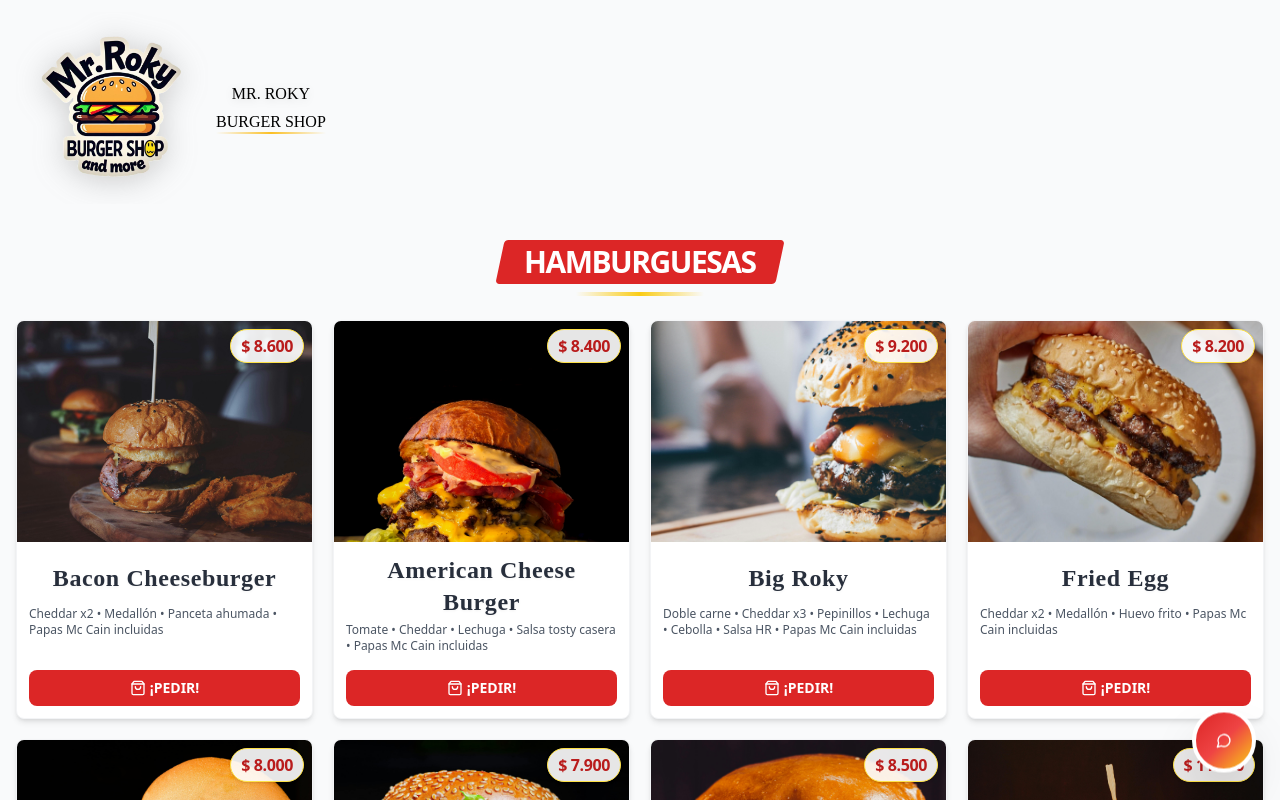
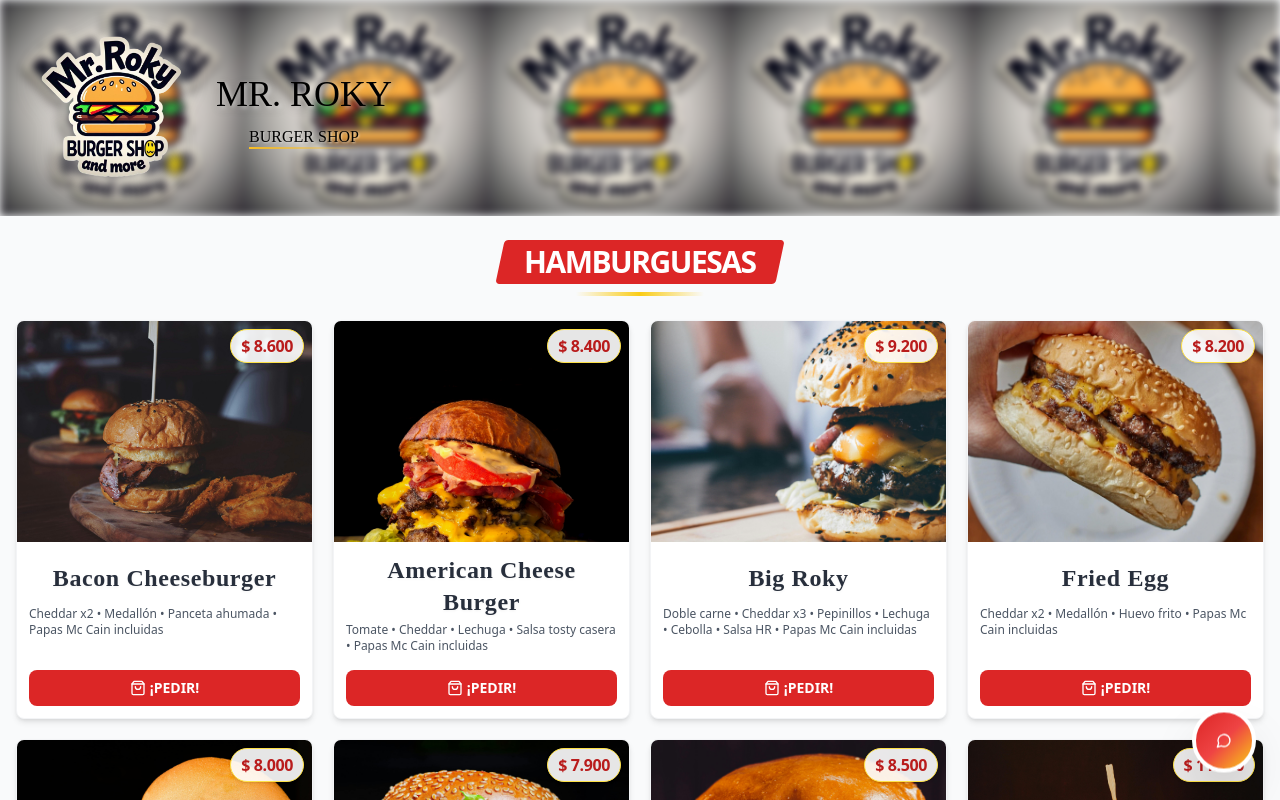
Before and after one commit to LeoGittt/menuHamurguesa, a Next.js app: page / in a window 1280 px wide. Shown: the top 800 px of the page. Built offline with nearby package versions, Linux system fonts and the light colour scheme; a web font is replaced by a local one.

Commit message:
Update page.tsx

```diff
--- a/app/page.tsx
+++ b/app/page.tsx
@@ -449,11 +449,17 @@ export default function MobileFriendlyBurgerMenu() {
     >
       {/* Header - Más elegante con sombras sutiles */}
       <header
-        className={`sticky top-0 z-40 bg-gray-50 transition-all duration-75 ${
+        className={`sticky top-0 z-40 transition-all duration-75 relative overflow-hidden ${
           isHeaderSmall ? "py-1 shadow-md" : "py-3"
         }`}
       >
-        <div className="container mx-auto px-4">
+        {/* Fondo con imagen repetida y desenfoque */}
+        <div
+          className="absolute inset-0 bg-[url('/foto.jpg')] bg-repeat-x bg-[size:auto_100%] filter blur-sm"
+          style={{ zIndex: -1 }}
+        ></div>
+
+        <div className="container mx-auto px-4 relative z-10">
           <div className="flex items-center justify-between">
             {/* Logo principal */}
             <div className="flex items-center space-x-2">
@@ -484,9 +490,9 @@ export default function MobileFriendlyBurgerMenu() {
                 <h1
                   className={`text-black tracking-tight leading-none drop-shadow-[0_2px_4px_rgba(0,0,0,0.12)] transition-all duration-75 ${
                     isHeaderSmall
-                      ? "text-2xl md:text-3xl"
-                      : "text-4xl md:text-5xl"
-                  }`}
+                      ? "text-xl md:text-2xl"
+                      : "text-3xl md:text-4xl"
+                  } text-shadow`}
                   style={{
                     fontFamily: '"Cherry Bomb One", cursive',
                     fontWeight: "normal",
@@ -498,8 +504,8 @@ export default function MobileFriendlyBurgerMenu() {
                     fontFeatureSettings: "normal",
                     fontVariationSettings: "normal",
                     letterSpacing: "normal",
-                    fontSize: "inherit",
                     lineHeight: "inherit",
+                    textShadow: '2px 2px 4px rgba(255, 255, 255, 0.5)',
                   }}
                 >
                   MR. ROKY
@@ -508,9 +514,9 @@ export default function MobileFriendlyBurgerMenu() {
                   <p
                     className={`text-black tracking-[0.25em] mt-1 uppercase transition-all duration-75 ${
                       isHeaderSmall
-                        ? "text-xs md:text-base"
-                        : "text-base md:text-lg"
-                    }`}
+                        ? "text-xs md:text-sm"
+                        : "text-sm md:text-base"
+                    } text-shadow`}
                     style={{
                       fontFamily: '"Cherry Bomb One", cursive',
                       fontWeight: "normal",
@@ -522,13 +528,13 @@ export default function MobileFriendlyBurgerMenu() {
                       fontFeatureSettings: "normal",
                       fontVariationSettings: "normal",
                       letterSpacing: "normal",
-                      fontSize: "inherit",
                       lineHeight: "inherit",
+                      textShadow: '1px 1px 2px rgba(255, 255, 255, 0.5)',
                     }}
                   >
                     BURGER SHOP
                   </p>
-                  <div className="absolute bottom-0 left-0 w-full h-0.5 bg-gradient-to-r from-transparent via-amber-400 to-transparent"></div>
+                  <div className="absolute bottom-0 left-0 w-full h-0.5 bg-gradient-to-r from-amber-400 to-transparent"></div>
                 </div>
               </div>
             </div>
```
